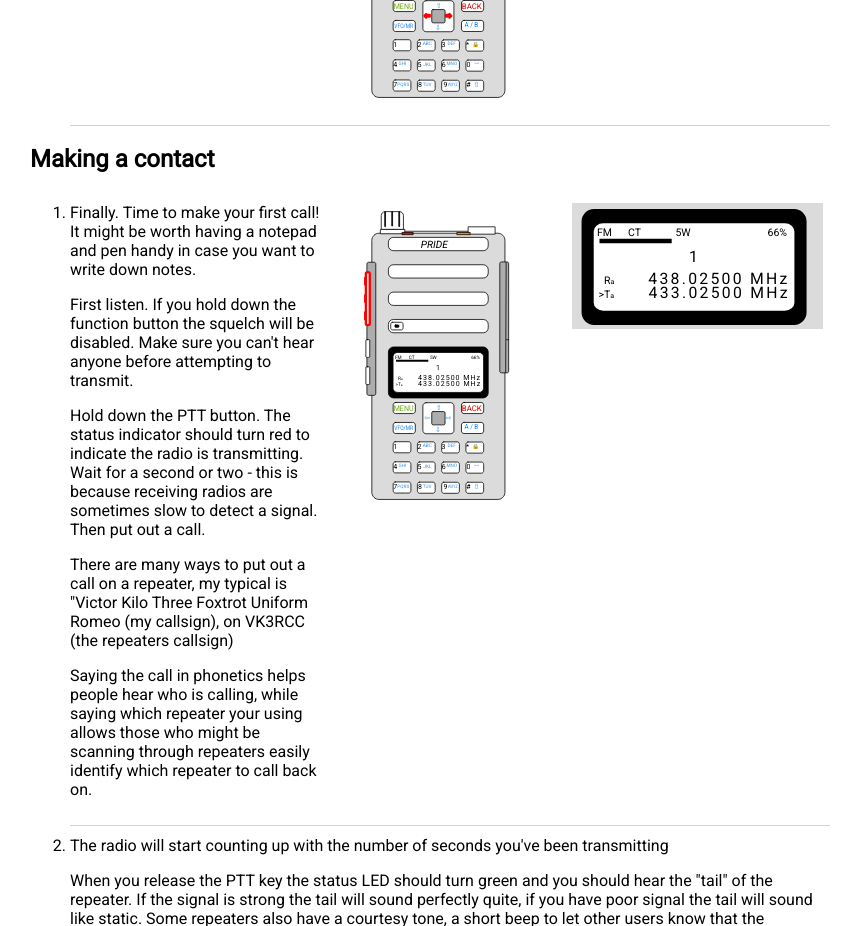
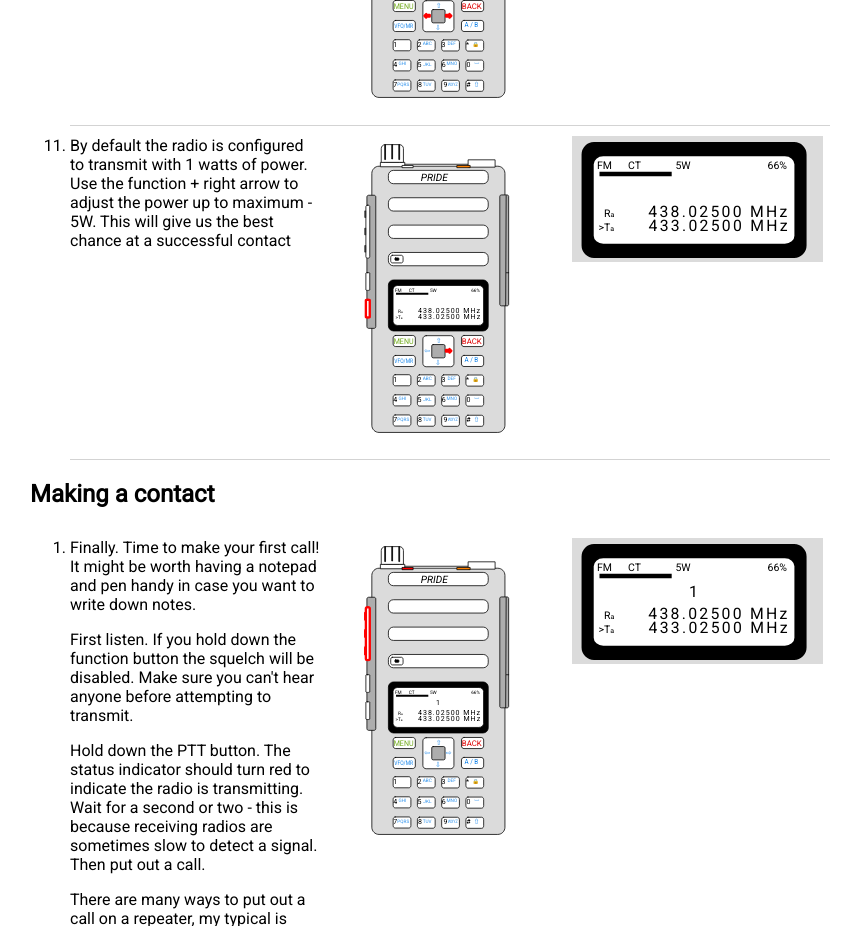
Before and after one commit to TheSkorm/theskorm.github.io, a plain HTML site: page prg-kit/1. First Contact/index.html in a window 1280 px wide. Shown: the part 5660-6586 px from the top of the page, without its empty margins (210-1071 px from the left). Drawn offline with Linux system fonts and the light colour scheme.

Commit message:
powahhhh

```diff
--- a/prg-kit/1. First Contact/index.html
+++ b/prg-kit/1. First Contact/index.html
@@ -387,6 +387,26 @@
                             radio-middle-line="438.02500 MHz" radio-bottom-line="433.02500 MHz"></object>
                     </div>
             </li>
+            <li>
+                <div style="width: 100%; display: inline-block; vertical-align: top;">
+                    <div style="width: 33%; float: left">
+                        <p>By default the radio is configured to transmit with 1 watts of power. Use the function + right arrow to adjust the power up to maximum - 5W. This will give us the best chance at a successful contact</p>
+                    </div>
+                    <div style="width: 33%; float: left">
+                        <object style=" display: block" type="image/svg+xml" data="../Shared/dm-1801.svg"
+                            class="radio_emulator" onload="theme_radio(this)" radio-antenna=false, radio-mode=fm
+                            radio-vfo-tx=true radio-vfo=a radio-labels=false radio-buttons="function,right" radio-ctcss="CT"
+                            radio-top-line=" "
+                            radio-middle-line="438.02500 MHz" radio-bottom-line="433.02500 MHz"></object>
+                    </div>
+                    <div style="width: 33%; float: left">
+                        <object style=" display: block" type="image/svg+xml" data="../Shared/dm-1801.svg"
+                            class="radio_emulator" onload="theme_radio(this)" radio-antenna=false, radio-screen=true
+                            radio-mode=fm radio-vfo-tx=true radio-vfo=a radio-labels=false radio-ctcss="CT"
+                            radio-top-line=" "
+                            radio-middle-line="438.02500 MHz" radio-bottom-line="433.02500 MHz"></object>
+                    </div>
+            </li>
         </ol>
     </div>
     <h2>Making a contact</h2>
```
